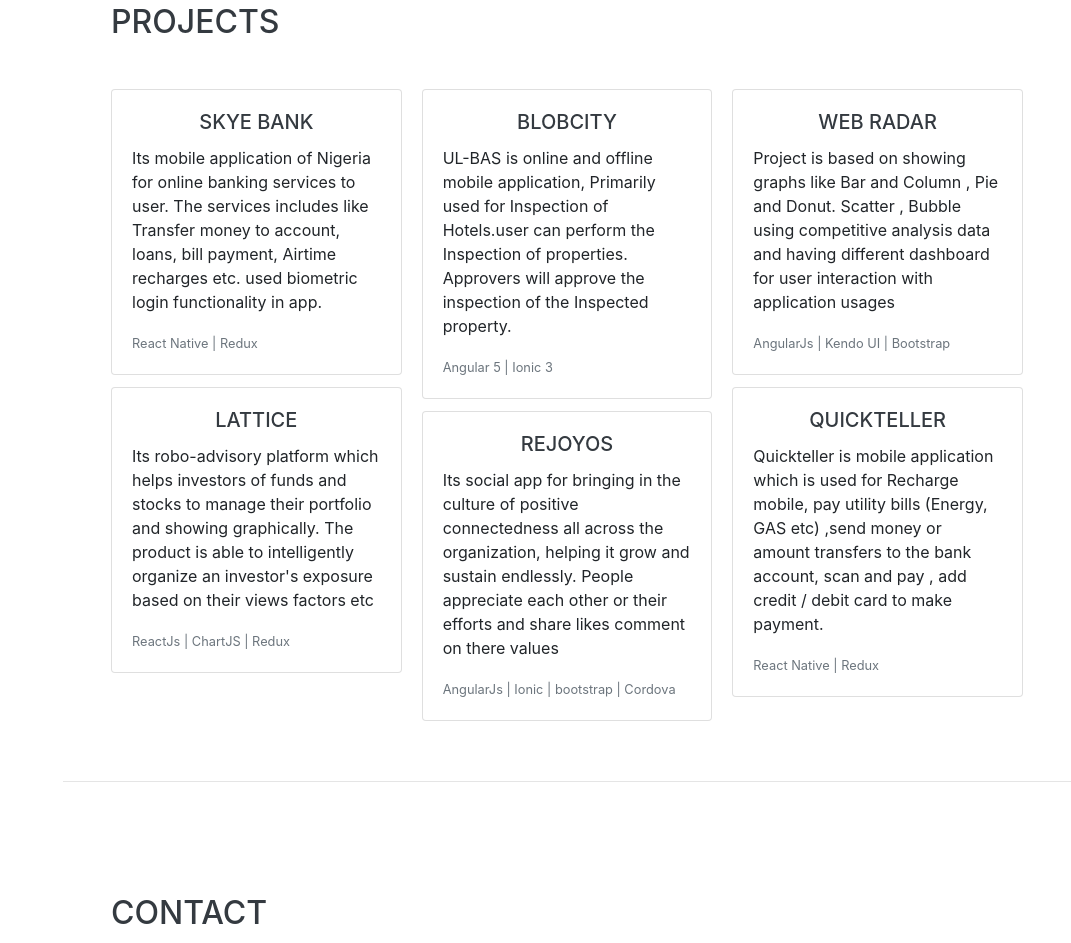
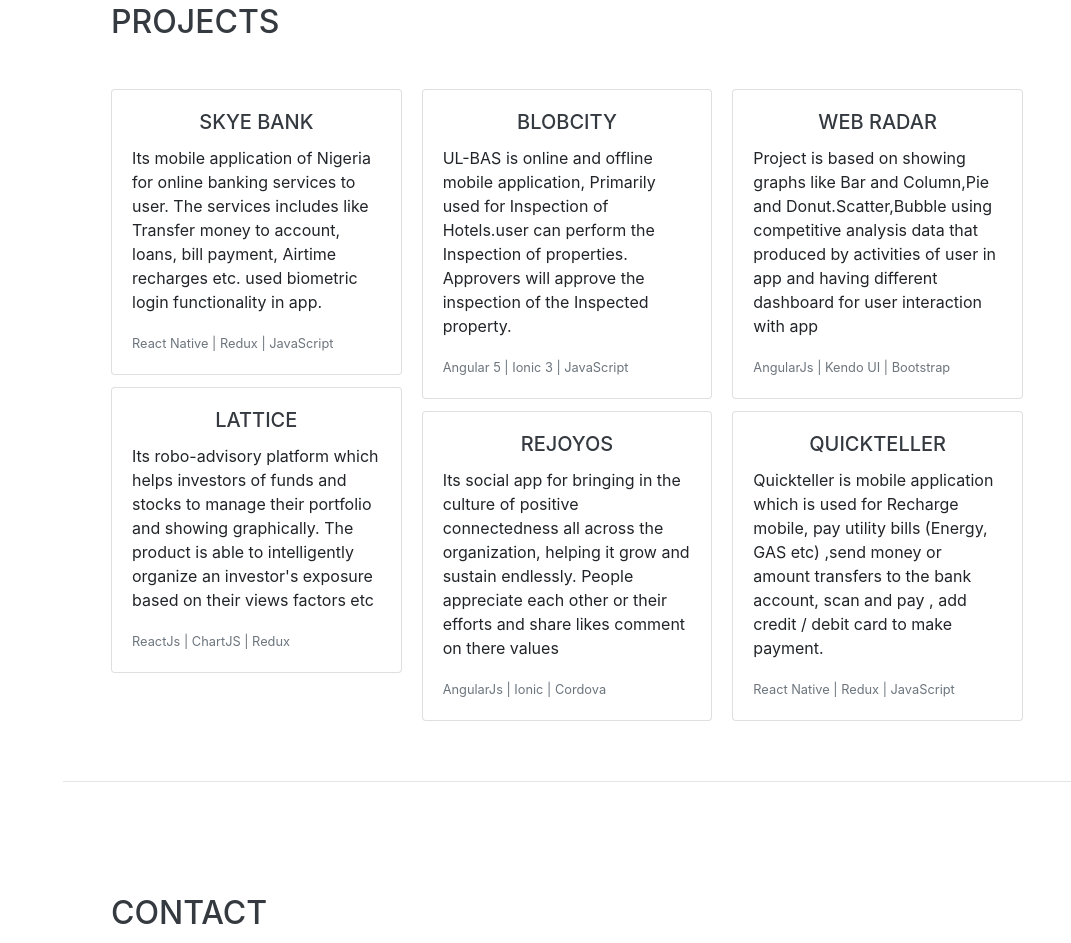
Before and after one commit to kdkaushikdalvi/kaushik-portfolio, a website with bundled scripts: page index.html in a window 1280 px wide. Shown: the part 3542-4485 px from the top of the page, without its empty margins (209-1280 px from the left). Built offline with nearby package versions, Linux system fonts and the light colour scheme; files whose address does not match are found by name; a web font is replaced by a local one.

Commit message:
minor fixes

```diff
--- a/index.html
+++ b/index.html
@@ -258,7 +258,7 @@
               <h5 class="card-title text-center">Skye Bank</h5>
               <p class="card-text">Its mobile application of Nigeria for online banking services to user. The services includes like Transfer money to account, loans, bill payment, Airtime recharges etc. used biometric login functionality in app.
               </p>
-              <p class="card-text"><small class="text-muted"> React Native | Redux</small></p>
+              <p class="card-text"><small class="text-muted"> React Native | Redux | JavaScript</small></p>
             </div>
           </div>
           <div class="card">
@@ -272,20 +272,20 @@
             <div class="card-body">
               <h5 class="card-title text-center">Blobcity</h5>
               <p class="card-text">UL-BAS is online and offline mobile application, Primarily used for Inspection of Hotels.user can perform the Inspection of properties. Approvers will approve the inspection of the Inspected property.</p>
-              <p class="card-text"><small class="text-muted">Angular 5  | Ionic 3</small></p>
+              <p class="card-text"><small class="text-muted">Angular 5  | Ionic 3 | JavaScript</small></p>
             </div>
           </div>
           <div class="card">
             <div class="card-body">
               <h5 class="card-title text-center">Rejoyos</h5>
               <p class="card-text">Its social app for bringing in the culture of positive connectedness all across the organization, helping it grow and sustain endlessly. People appreciate each other or their efforts and share likes comment on there values</p>
-              <p class="card-text"><small class="text-muted">AngularJs | Ionic | bootstrap | Cordova</small></p>
+              <p class="card-text"><small class="text-muted">AngularJs | Ionic | Cordova</small></p>
             </div>
           </div>
           <div class="card">
             <div class="card-body">
               <h5 class="card-title text-center">Web Radar</h5>
-              <p class="card-text">Project is based on showing graphs like Bar and Column , Pie and Donut. Scatter , Bubble using competitive analysis data and having different dashboard for user interaction with application usages</p>
+              <p class="card-text">Project is based on showing graphs like Bar and Column,Pie and Donut.Scatter,Bubble using competitive analysis data that produced by activities of user in app and having different dashboard for user interaction with app</p>
               <p class="card-text"><small class="text-muted">AngularJs | Kendo UI | Bootstrap</small></p>
             </div>
           </div>
@@ -293,7 +293,7 @@
             <div class="card-body">
               <h5 class="card-title text-center">Quickteller</h5>
               <p class="card-text">Quickteller is mobile application which is used for Recharge mobile, pay utility bills (Energy, GAS etc) ,send money or amount transfers to the bank account, scan and pay , add credit / debit card to make payment.</p>
-              <p class="card-text"><small class="text-muted">React Native  | Redux</small></p>
+              <p class="card-text"><small class="text-muted">React Native | Redux | JavaScript</small></p>
             </div>
           </div>
         </div>
```
